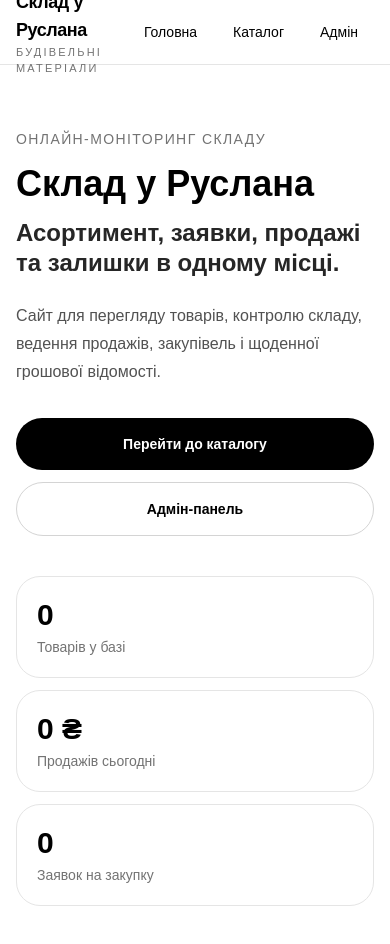
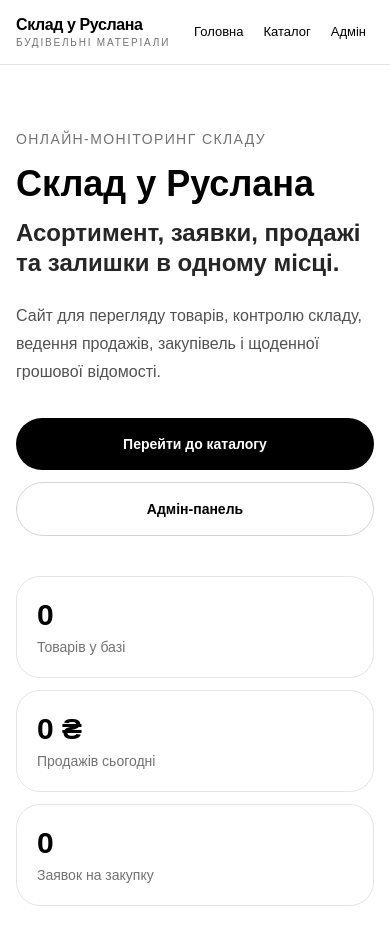
Before and after one commit to dizepenexes/sklad-monitoring, a Next.js app: page / in a window 390 px wide. Shown: the top 944 px of the page. Built offline with nearby package versions, Linux system fonts and the light colour scheme.

Commit message:
fix mobile header

```diff
--- a/src/components/layout/Header.tsx
+++ b/src/components/layout/Header.tsx
@@ -9,23 +9,23 @@ const navigation = [
 export function Header() {
   return (
     <header className="sticky top-0 z-50 border-b border-neutral-200 bg-white">
-      <div className="mx-auto flex h-16 max-w-6xl items-center justify-between px-4">
-        <Link href="/" className="flex flex-col">
-          <span className="text-lg font-black tracking-tight text-black">
+      <div className="mx-auto flex h-16 max-w-6xl items-center justify-between gap-3 px-4">
+        <Link href="/" className="min-w-0 shrink">
+          <span className="block text-base font-black leading-5 tracking-tight text-black sm:text-lg">
             Склад у Руслана
           </span>
 
-          <span className="text-[11px] uppercase tracking-[0.2em] text-neutral-500">
+          <span className="block text-[10px] font-medium uppercase tracking-[0.18em] text-neutral-500">
             Будівельні матеріали
           </span>
         </Link>
 
-        <nav className="flex items-center gap-1">
+        <nav className="flex shrink-0 items-center gap-1">
           {navigation.map((item) => (
             <Link
               key={item.href}
               href={item.href}
-              className="rounded-full px-4 py-2 text-sm font-medium text-black transition hover:bg-neutral-100"
+              className="rounded-full px-2 py-2 text-[13px] font-medium text-black transition hover:bg-neutral-100 sm:px-4 sm:text-sm"
             >
               {item.label}
             </Link>
```
